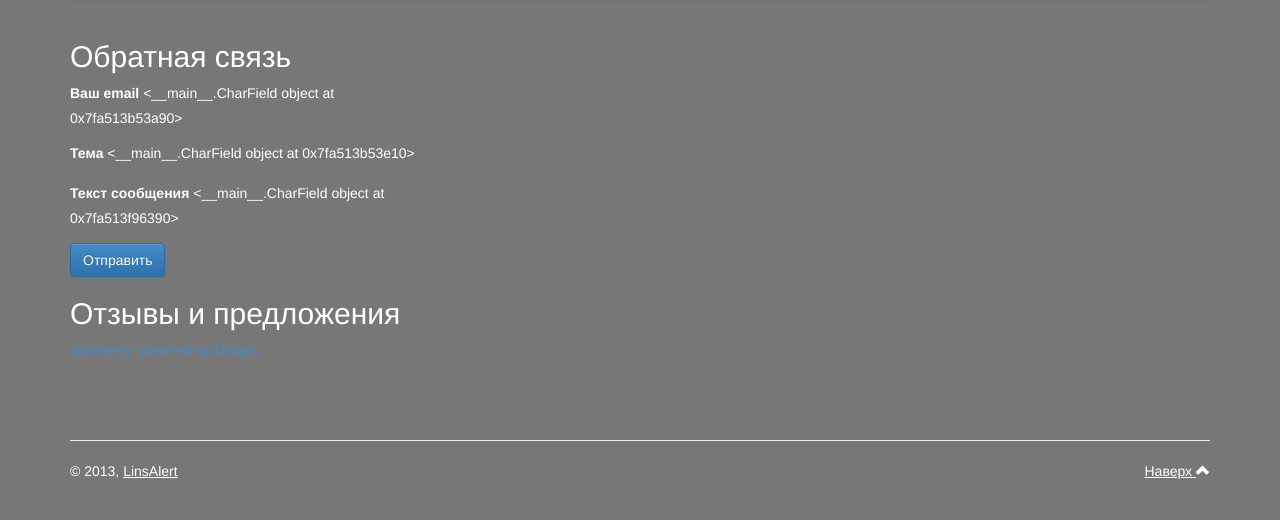
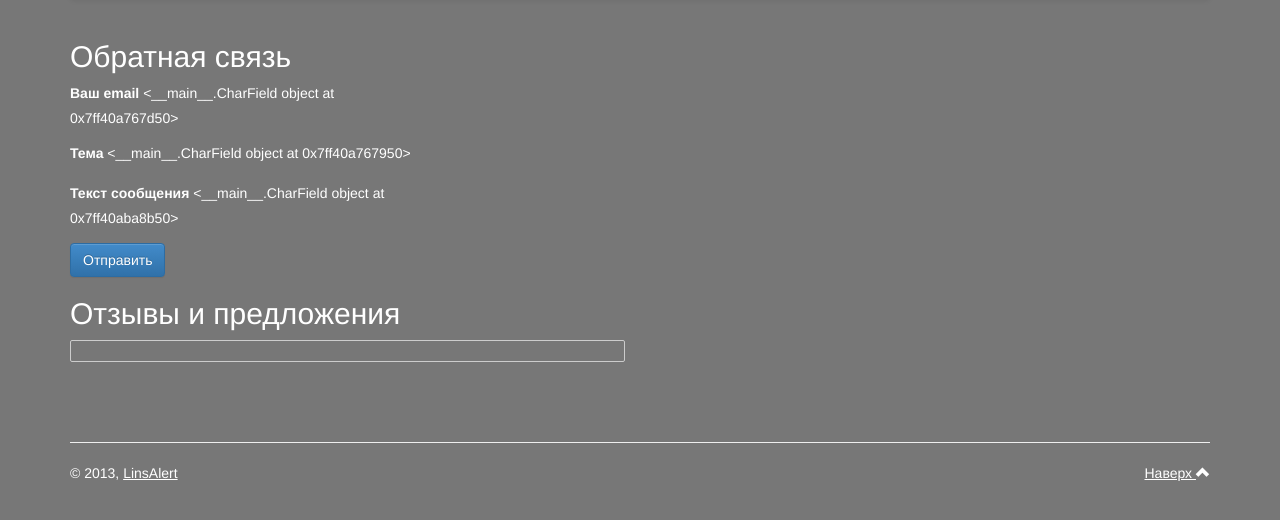
Before and after one commit to ShpuntiK/lins_alert, a Django app: page /contacts/ in a window 1280 px wide. Shown: the part 72-592 px from the top of the page. Run offline with Django 3.2, Linux system fonts and the light colour scheme; parts of the project's set-up code (start-up, migrations or seed data) failed here and were passed over; some libraries are stand-ins or nearby versions.

Commit message:
Change contacts  comment

```diff
--- a/app/templates/contacts.html
+++ b/app/templates/contacts.html
@@ -9,6 +9,17 @@
 {% endblock %}
 
 {% block styles %}
+<style>
+	#disqus_thread {
+		padding: 10px 20px;
+		border: 1px solid #ccc;
+		border-radius: 2px;
+	}
+
+	#layout #footer {
+		display: none;
+	}
+</style>
 {% endblock %}
 
 {% block scripts %}
@@ -74,7 +85,11 @@
 				</div>
 				<button class="btn btn-primary" type="sumbit">Отправить</button>
 			</form>
+		</div>
+	</div>
 
+	<div class="row">
+		<div class="col-lg-6">
 			<h2 class="form-sign-heading">Отзывы и предложения</h2>
 			<div id="disqus_thread"></div>
 			<script type="text/javascript">
@@ -87,9 +102,7 @@
 					(document.getElementsByTagName('head')[0] || document.getElementsByTagName('body')[0]).appendChild(dsq);
 				})();
 			</script>
-			<noscript>Please enable JavaScript to view the <a href="http://disqus.com/?ref_noscript">comments powered by Disqus.</a></noscript>
-			<a href="http://disqus.com" class="dsq-brlink">comments powered by <span class="logo-disqus">Disqus</span></a>
-
+			<noscript>Пожалуйста, включите JavaScript, чтобы увидеть комментарии</noscript>
 		</div>
 	</div>
 </div>
```
